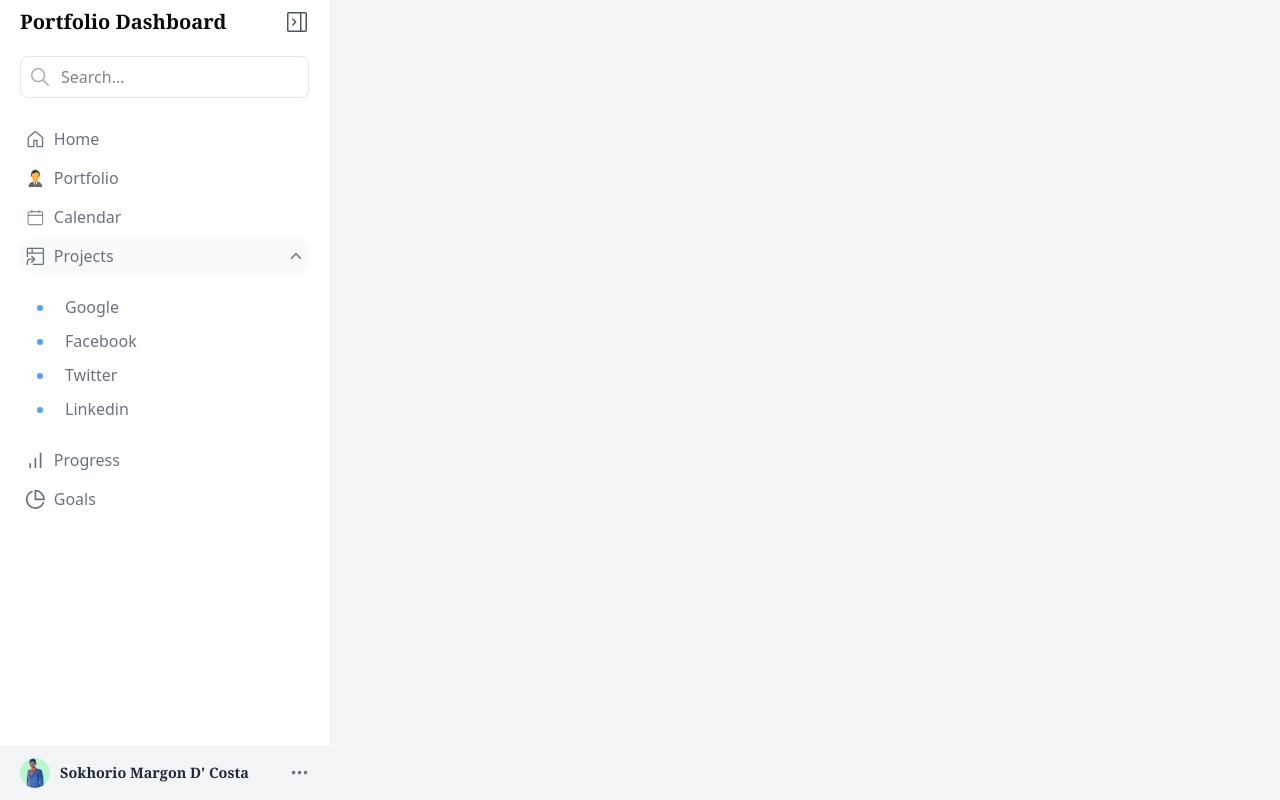
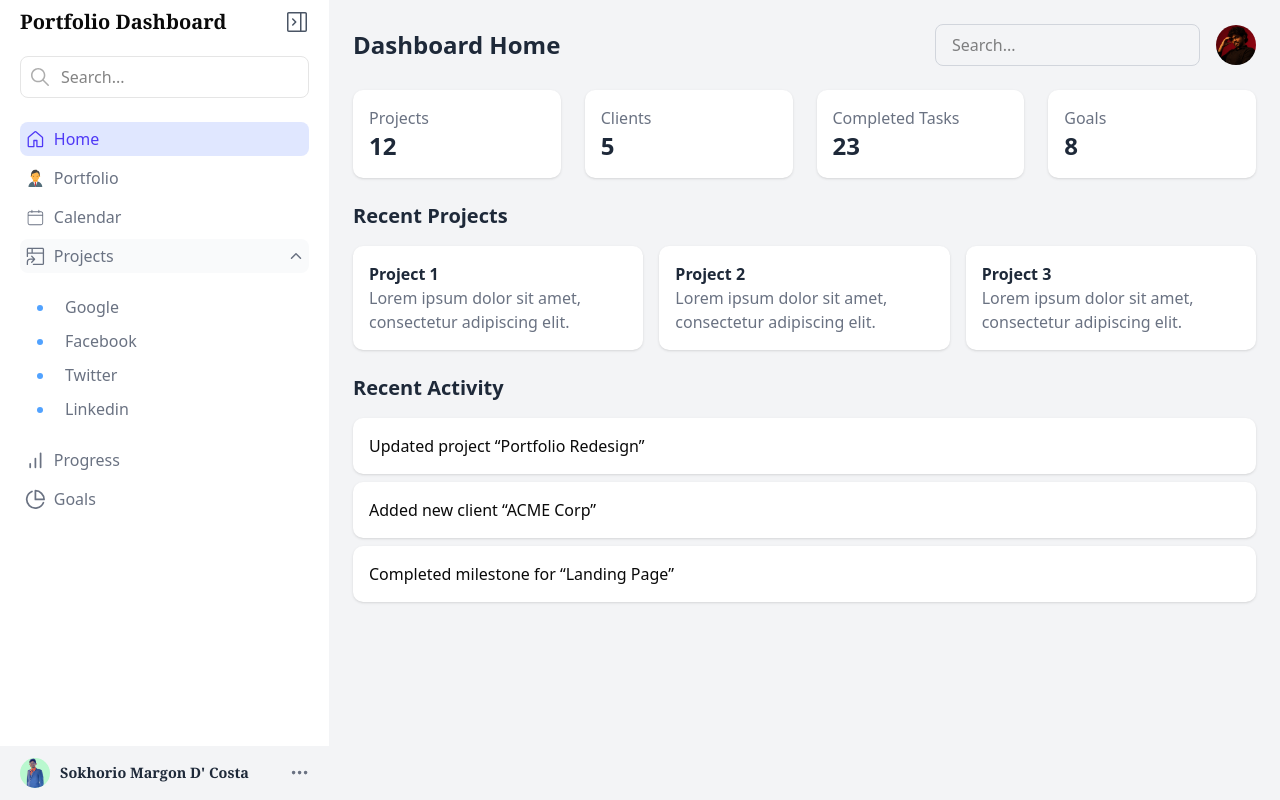
Before and after one commit to Marg0n/next-level-portfolio, a Next.js app: page /dashboard in a window 1280 px wide. Built offline with nearby package versions, Linux system fonts and the light colour scheme.

Commit message:
Fix/Modify: Fixed the dashboard sidebar issue and right side content issue by modifing dasboard page layout & Dashboard component.

```diff
--- a/src/app/(DashboardLayout)/dashboard/page.tsx
+++ b/src/app/(DashboardLayout)/dashboard/page.tsx
@@ -1,4 +1,4 @@
-import DashboardMainframe from '@/components/modules/dashboard/DashboardMainframe';
+import Dashboard from '@/components/modules/dashboard/Dashboard';
 import React from 'react';
 
 // meta tags
@@ -10,7 +10,7 @@ export const metadata = {
 const dashboard = () => {
     return (
         <div>
-            <DashboardMainframe/>
+            <Dashboard/>
         </div>
     );
 };
--- a/src/app/(DashboardLayout)/layout.tsx
+++ b/src/app/(DashboardLayout)/layout.tsx
@@ -1,12 +1,15 @@
+import DashboardSidebar from "@/components/modules/dashboard/DashboardSidebar";
 import React from "react";
 
 const DashboardLayout = ({ children }: { children: React.ReactNode }) => {
   return (
-    <section className="">
-
-      <main className="">{children}</main>
-
-    </section>
+    <div className="flex h-screen bg-gray-100 dark:bg-slate-900">
+      {/* Sidebar */}
+      <DashboardSidebar />
+      <section className="flex-1 p-6 overflow-auto">
+        <main className="">{children}</main>
+      </section>
+    </div>
   );
 };
 
--- a/src/components/modules/dashboard/Dashboard.tsx
+++ b/src/components/modules/dashboard/Dashboard.tsx
@@ -6,12 +6,7 @@ import Pic from "@/assets/images/StarboyMG.png";
 const Dashboard = () => {
   return (
 
-    <div className="flex h-screen bg-gray-100 dark:bg-slate-900">
-      {/* Sidebar */}
-      <DashboardSidebar />
-
-      {/* Main content */}
-      <main className="flex-1 p-6 overflow-auto">
+      <>
         {/* Header */}
         <div className="flex flex-col gap-4 md:gap-0 md:flex-row justify-between items-center mb-6">
           <h1 className="text-2xl font-bold text-gray-800 dark:text-[#abc2d3]">
@@ -101,8 +96,8 @@ const Dashboard = () => {
             </li>
           </ul>
         </div>
-      </main>
-    </div>
+      </>
+
   );
 };
 
--- a/src/components/modules/dashboard/DashboardSidebar.tsx
+++ b/src/components/modules/dashboard/DashboardSidebar.tsx
@@ -115,6 +115,7 @@ const DashboardSidebar: React.FC = () => {
               icon={<GoHome />}
               label="Home"
               tooltipOffset="-80px"
+              link="/dashboard"
             />
             {/* Portfolio */}
             <SidebarItem
@@ -286,6 +287,8 @@ const SidebarItem: React.FC<SidebarItemProps> = ({
   //* Active route detection
   const pathname = usePathname();
   const isActive = pathname === link;
+  // const isActive = link && pathname.startsWith(link);
+
   console.log(pathname)
 
   return (
```
